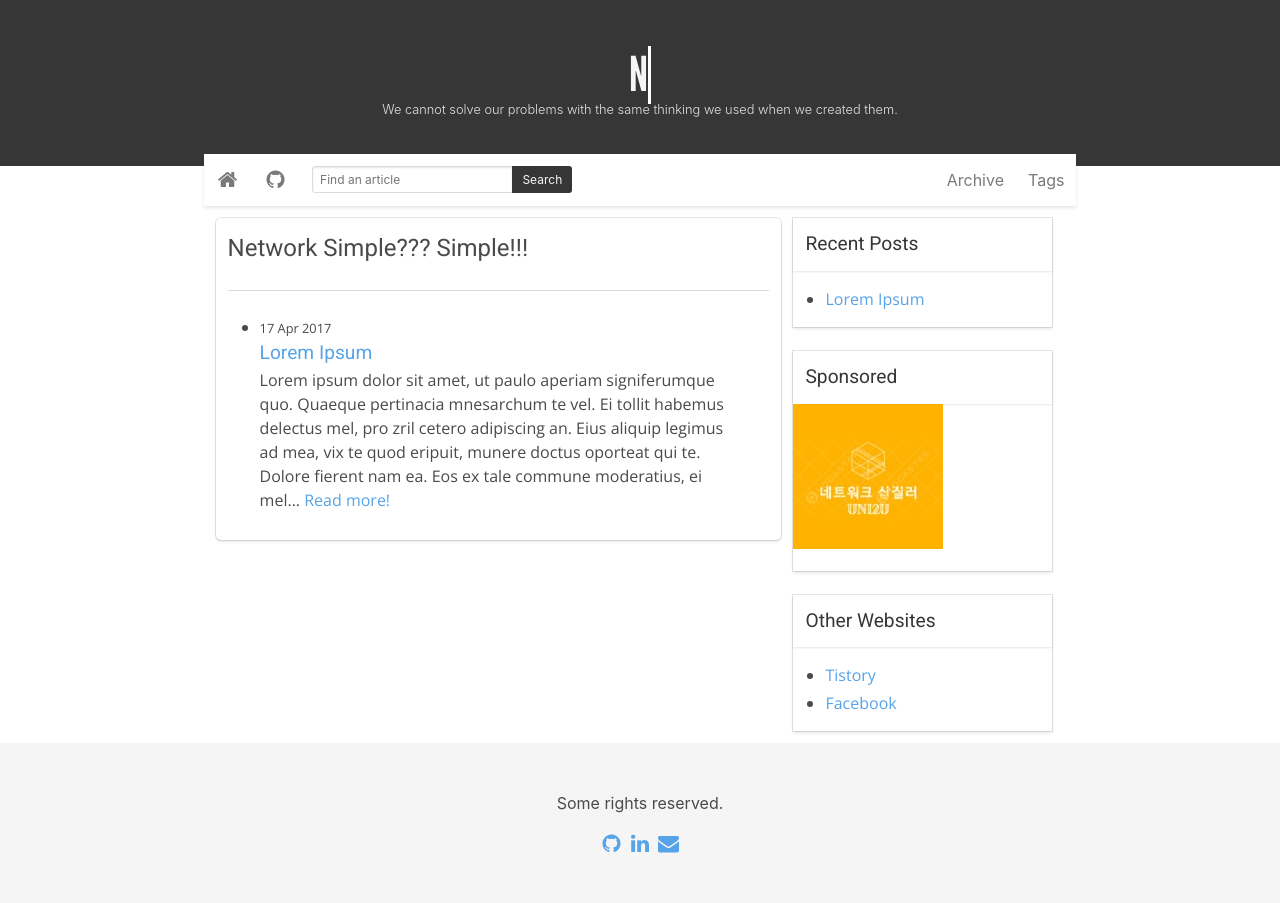
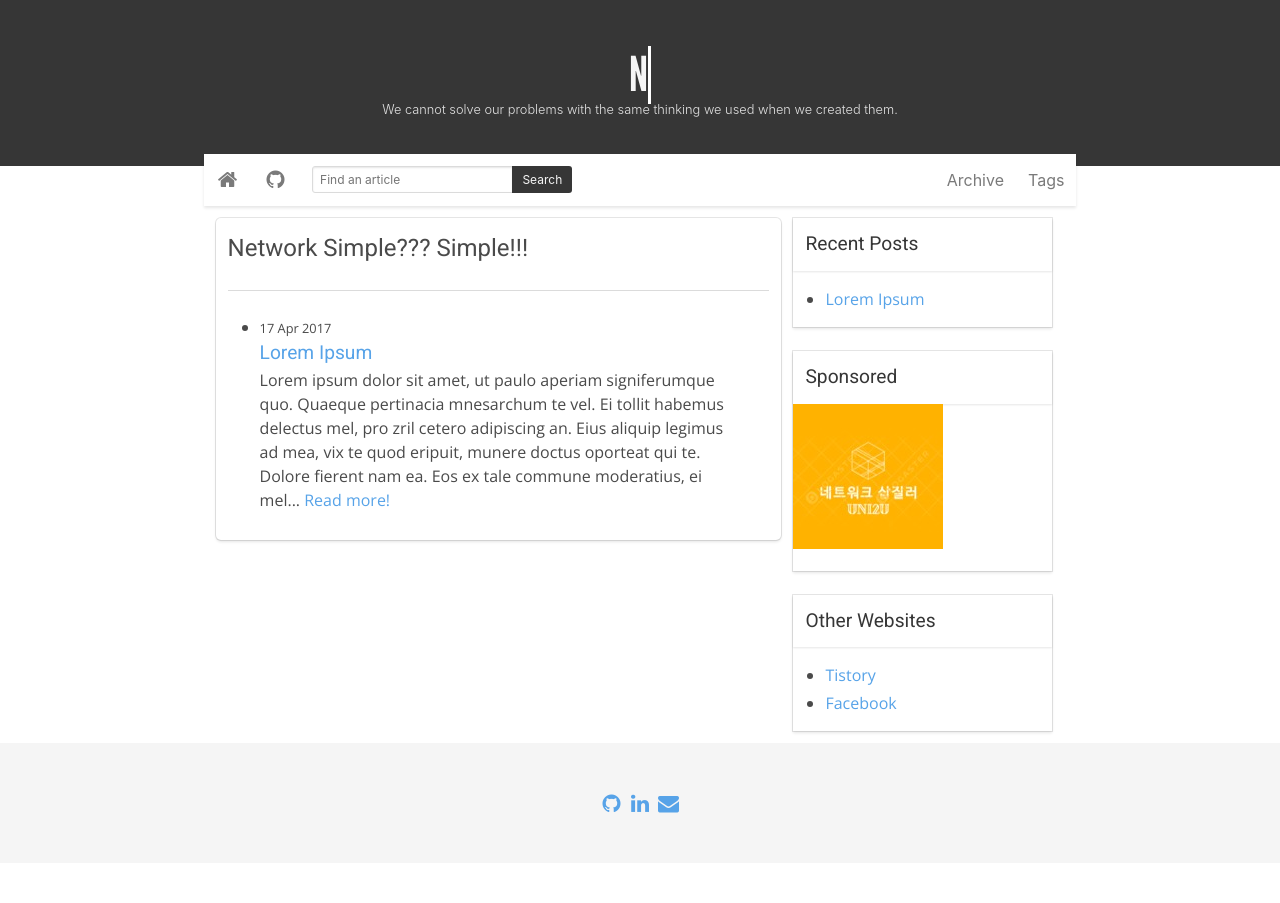
Before and after one commit to uni2u/uni2u.github.io, a Jekyll site: the page built from index.html, in a window 1280 px wide. Built offline with Jekyll 4.4.1, drawn with Linux system fonts in a browser that asks for light colours; comment, search, counter and statistics services are not loaded.

Commit message:
edit default

```diff
--- a/_layouts/default.html
+++ b/_layouts/default.html
@@ -149,9 +149,6 @@
   <div class="container">
     <div class="content has-text-centered">
       <p>
-        Some rights reserved.
-      </p>
-      <p>
         <a class="icon" href="https://github.com/uni2u">
           <i class="fa fa-github" title="Github"></i>
         </a>
```
